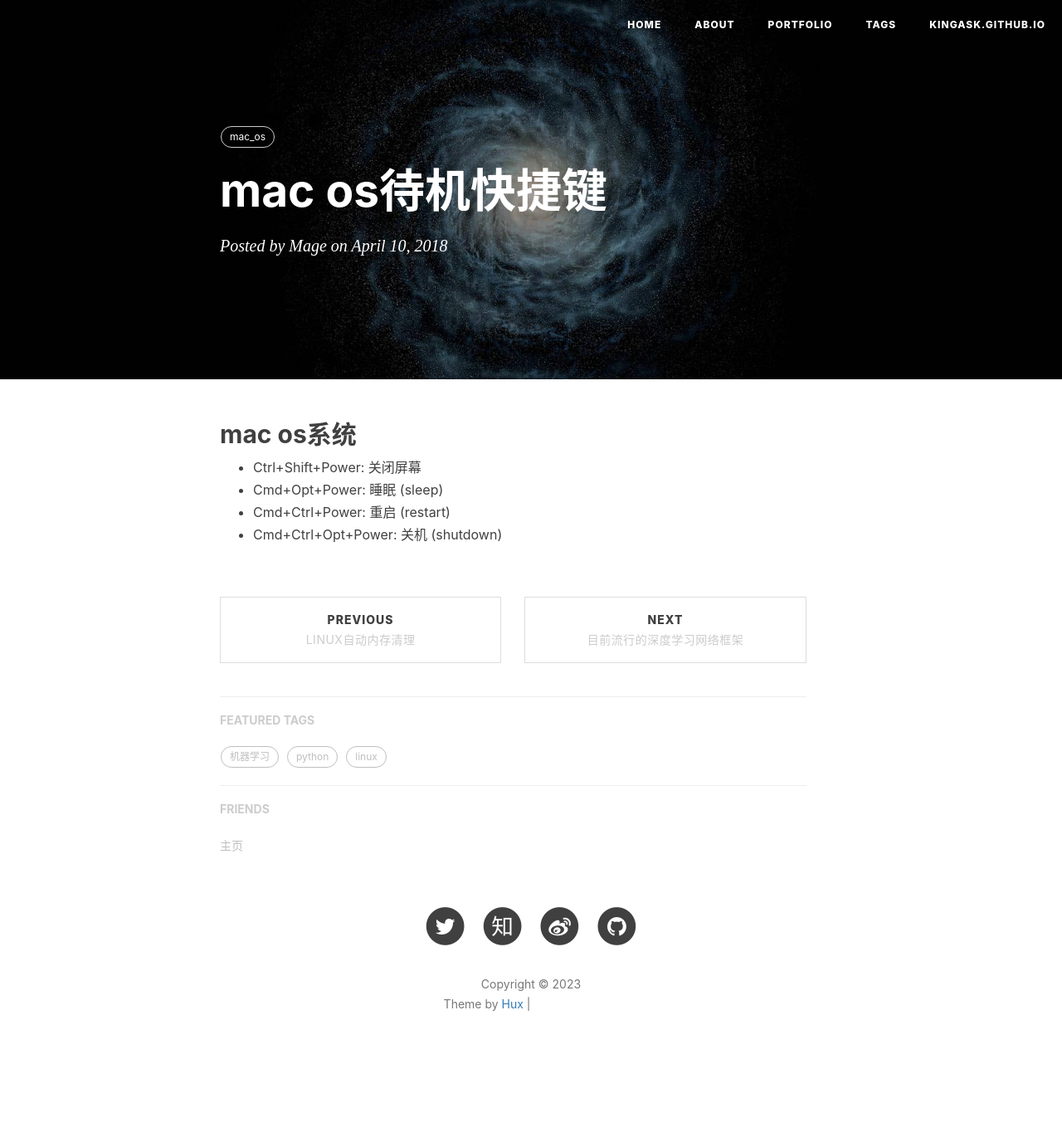
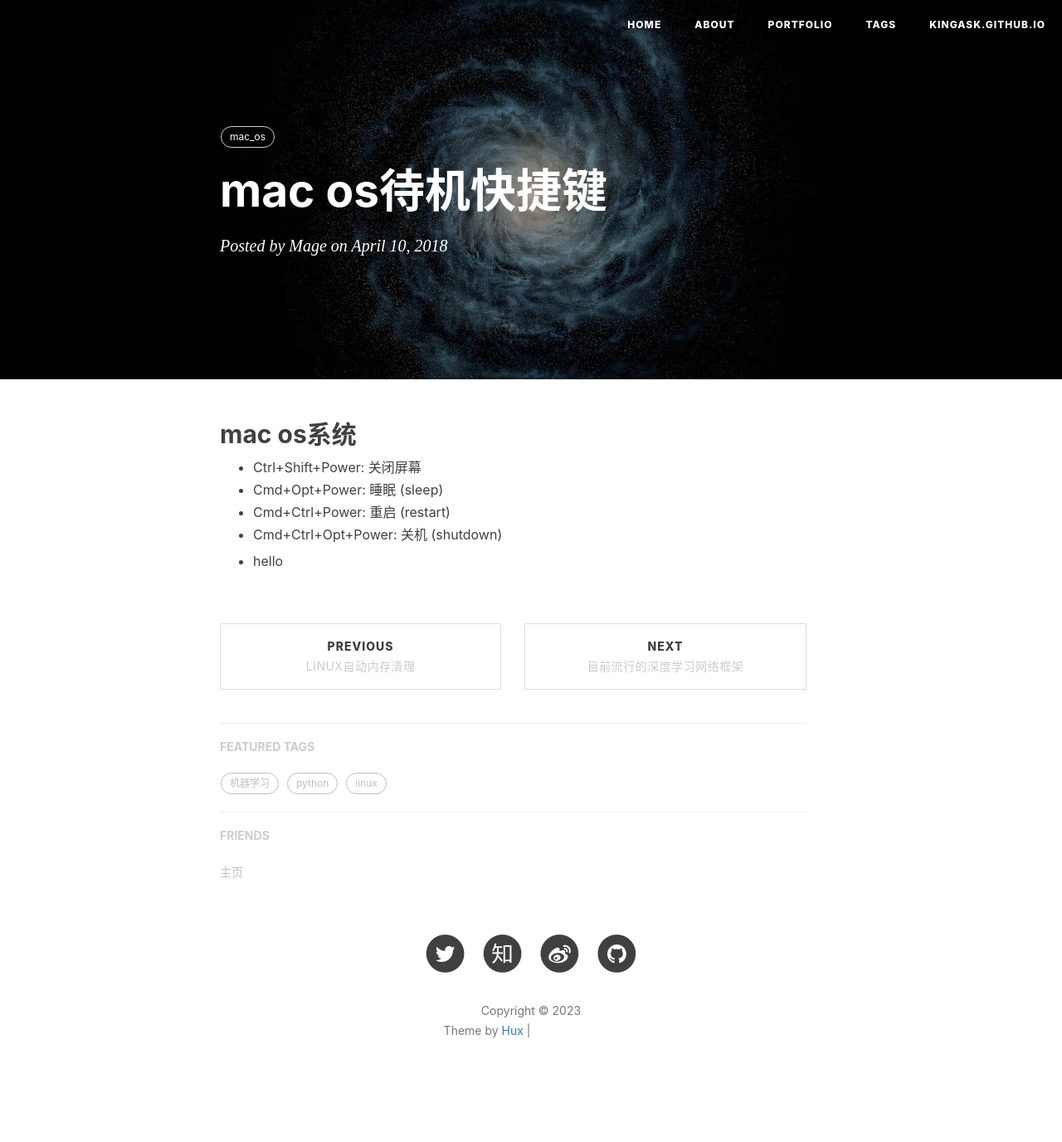
Before and after one commit to kingask/kingask.github.io, a Jekyll site: the page built from _posts/2018-04-10-macosused.markdown, in a window 1280 px wide. Shown: the whole page at 83% size. Built offline with Jekyll 4.4.1, drawn with Linux system fonts in a browser that asks for light colours; nearby versions of some CDN libraries; comment, search, counter and statistics services are not loaded; before the commit the page ends 1344 px from its top, so only the background shows below that; grey boxes are pictures that could not be loaded.

Commit message:
modified:   _posts/2018-04-10-macosused.markdown

```diff
--- a/_posts/2018-04-10-macosused.markdown
+++ b/_posts/2018-04-10-macosused.markdown
@@ -14,3 +14,5 @@ tags:
 - Cmd+Opt+Power: 睡眠 (sleep)
 - Cmd+Ctrl+Power: 重启 (restart)
 - Cmd+Ctrl+Opt+Power: 关机 (shutdown)
+
+- hello
```
